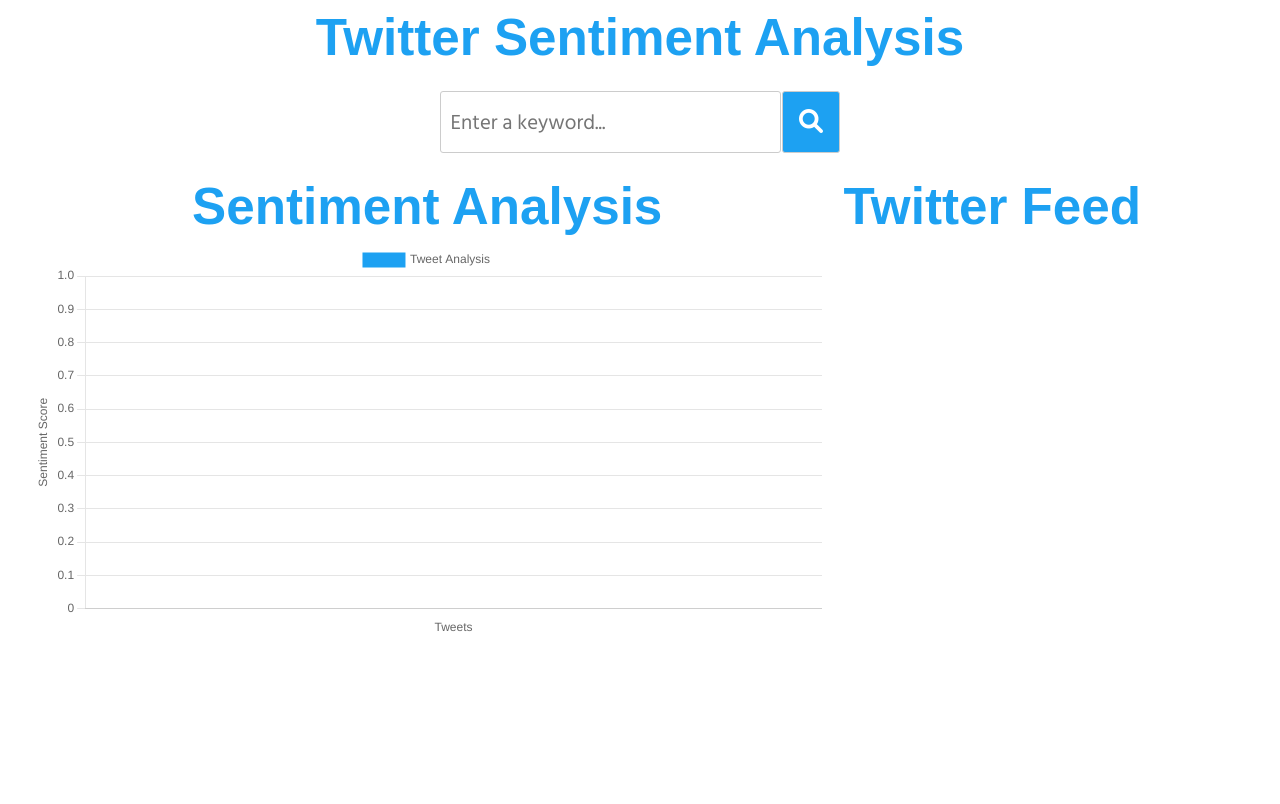
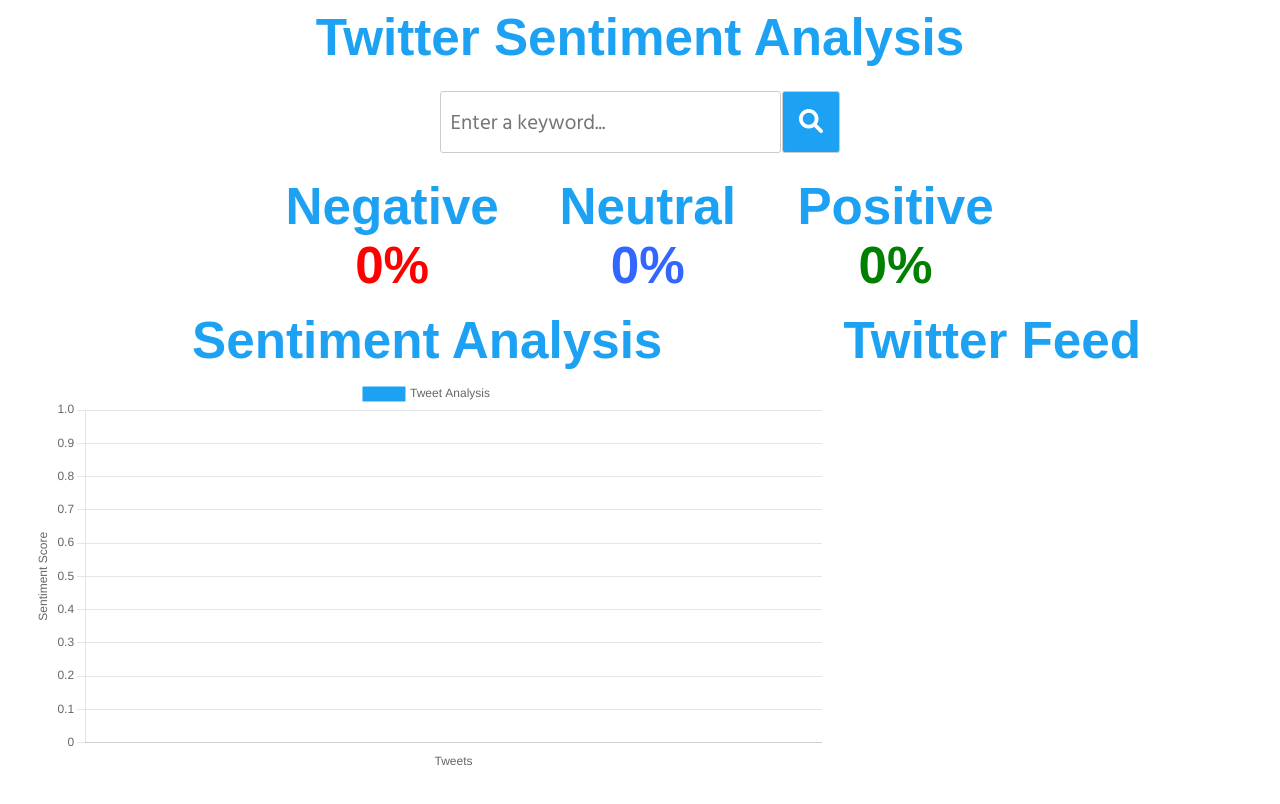
Before and after one commit to HwaiXin/CAB432-Assignment2, a React (Create React App) app in the folder client/: page / in a window 1280 px wide. Shown: the top 804 px of the page. Built offline with nearby package versions, Linux system fonts and the light colour scheme; a web font is replaced by a local one.

Commit message:
Added sentiment percentages to UI
Added sentiment percentages to UI
Styling

```diff
--- a/client/src/App.js
+++ b/client/src/App.js
@@ -11,6 +11,9 @@
   const [loading, setLoading] = useState(false);
   const [error, setError] = useState(false);
   const [errMsg, setErrMsg] = useState("");
+  const [negative, setNegative] = useState(0);
+  const [neutral, setNeutral] = useState(0);
+  const [positive, setPositive] = useState(0);
 
   // Run on input change
   function updateSearch(e) {
@@ -46,6 +49,7 @@
           scoreText: t.scoreText,
         });
       });
+      recieivedTweets.reverse(); // Reverse order as oldest tweets were displaying first in 'Twitter Feed'
       setTweets(recieivedTweets);
       setLoading(false);
     } catch (e) {
@@ -57,6 +61,10 @@
   function toCamelCase(string) {
     let str = string.charAt(0).toLowerCase() + string.slice(1);
     return str.replace(/\s/g, "");
+  }
+
+  function setPercentage(num) {
+    return Math.round(num * 10) / 10;
   }
 
   // Returns data object in required format for React ChartJS Line Chart
@@ -76,7 +84,21 @@
   }
 
   // Update UI each time tweets state is updated
-  useEffect(() => {}, [tweets]);
+  // Also calculates percentage of tweets which are Negative, Neutral and Positive
+  useEffect(() => {
+    if (tweets.length > 0) {
+      let neutral = 0, positive = 0, negative = 0;
+      tweets.forEach((t) => {
+        if (t.scoreText.includes("Negative")) negative++;
+        if (t.scoreText === "Neutral") neutral++;
+        if (t.scoreText.includes("Positive")) positive++;
+      })
+
+      setNeutral(setPercentage((neutral / tweets.length) * 100));
+      setPositive(setPercentage((positive / tweets.length) * 100));
+      setNegative(setPercentage((negative / tweets.length) * 100));
+    }
+  }, [tweets]);
 
   return (
     <div className="App">
@@ -92,17 +114,23 @@
             onChange={(e) => updateSearch(e)}
           />
           <button onClick={() => {
-            if (search == null || search.trim() === ''){
+            if (search == null || search.trim() === '') {
               setErrMsg("Please enter something into the search bar!");
               setError(true);
             }
-            else{
+            else {
               getTweets(search)
             }
           }}>
             <i className="fas fa-search"></i>
           </button>
         </div>
+      </div>
+
+      <div className="scores">
+            <h1>Negative <span className="negative">{negative}%</span></h1>
+            <h1>Neutral <span className="neutral">{neutral}%</span></h1>
+            <h1>Positive <span className="positive">{positive}%</span></h1>
           </div>
 
       {/* Print Error to screen if query yields no results. */}
@@ -116,7 +144,7 @@
           <div className="content">
             {/* Line Chart */}
             <div className="chart">
-            <LineChart title="Testing Props" data={getData} />
+              <LineChart data={getData} />
             </div>
             <div className="tweetBox">
               <h1>Twitter Feed</h1>
--- a/client/src/index.css
+++ b/client/src/index.css
@@ -110,6 +110,14 @@
   border: 1px solid #ccc;
 }
 
+/* Scores */
+.scores {
+  margin: auto;
+  width: 60%;
+  display: flex;
+  justify-content: space-between;
+}
+
 /* Helper Styles */
 .fl {
   display: flex;
```
Also changed, not shown: 2 other files (tests, documents, lock files or other folders). Lines whose indentation alone changed are shown as unchanged.
